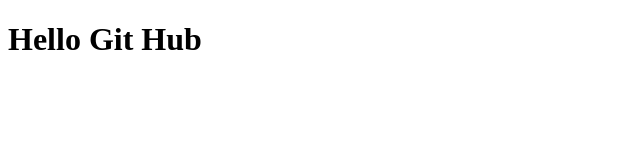
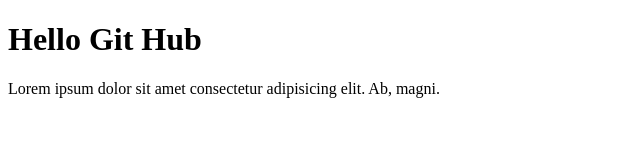
Before and after one commit to mharisismail/home-work, a plain HTML site: page index.html in a window 1280 px wide. Shown: the whole page, without its empty margins (0-640 px from the left). Drawn offline with Linux system fonts and the light colour scheme.

Commit message:
para added

```diff
--- a/index.html
+++ b/index.html
@@ -7,5 +7,9 @@
 </head>
 <body>
     <h1> Hello Git Hub</h1>
+
+    <p>Lorem ipsum dolor sit amet consectetur adipisicing elit. Ab, magni.</p>
+
+
 </body>
 </html>
```
